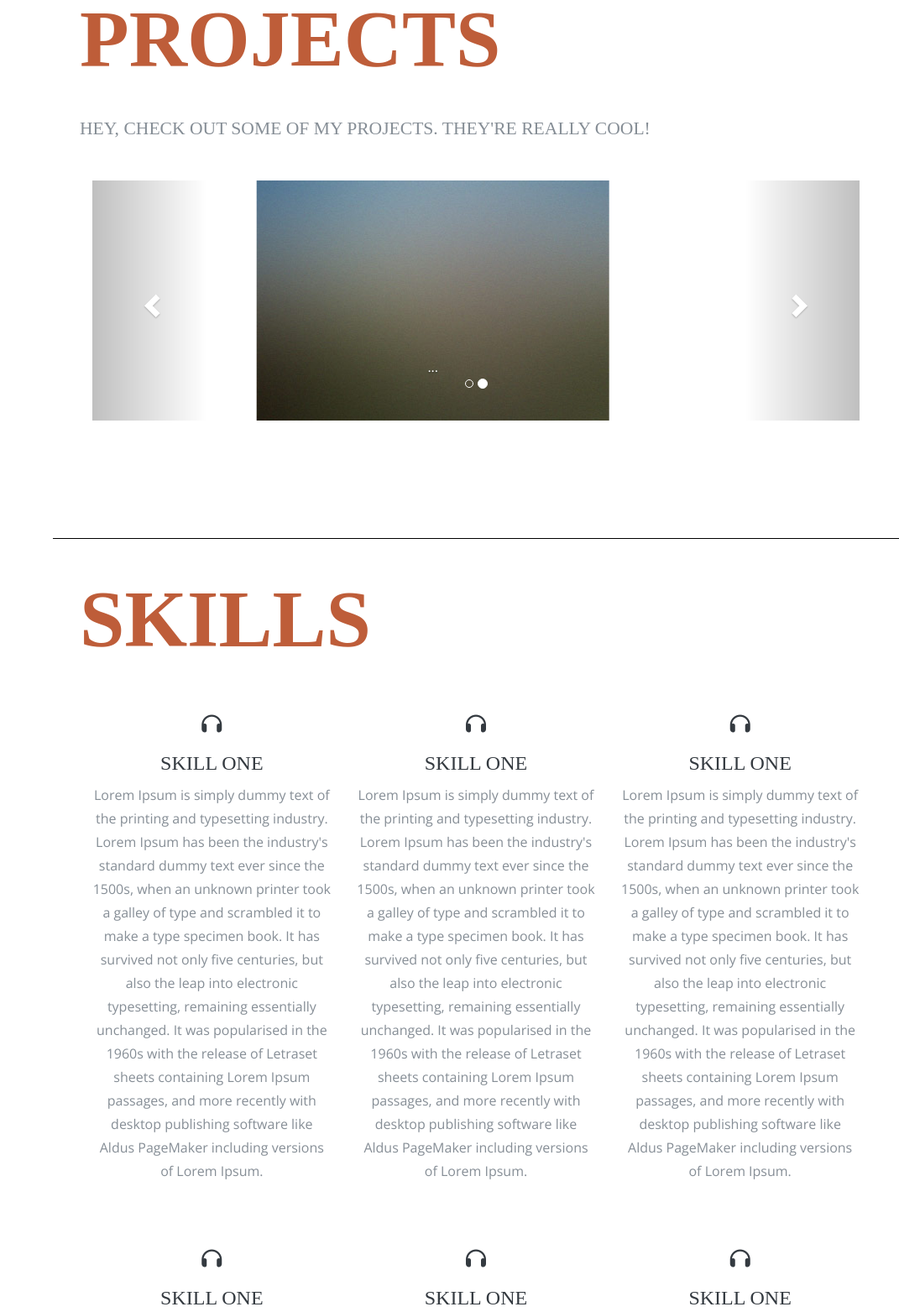
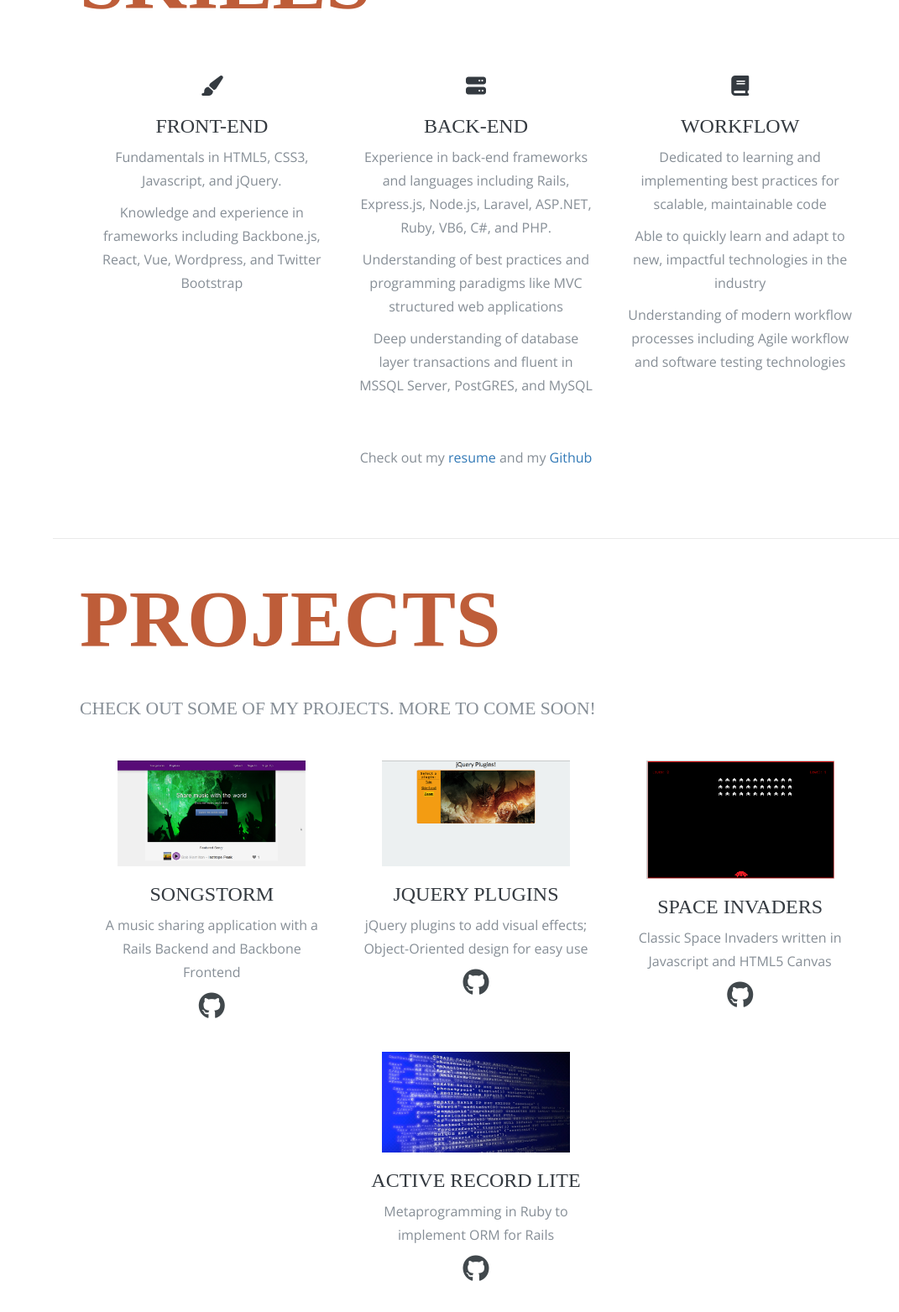
Before and after one commit to saik212/res_theme, a plain HTML site: page index.html in a window 1280 px wide. Shown: the part 958-2521 px from the top of the page at 84% size, without its empty margins (209-1280 px from the left). Drawn offline with nearby package versions, Linux system fonts and the light colour scheme; a web font is replaced by a local one.

Commit message:
Complete theme

```diff
--- a/index.html
+++ b/index.html
@@ -48,15 +48,21 @@
             <a class="nav-link js-scroll-trigger" href="#about">About</a>
           </li>
           <li class="nav-item col-md-12 mb-5">
-            <a class="nav-link js-scroll-trigger" href="#projects">Projects</a>
+            <a class="nav-link js-scroll-trigger" href="#skills">Skills</a>
           </li>
           <li class="nav-item col-md-12 mb-5">
-            <a class="nav-link js-scroll-trigger" href="#skills">Skills</a>
+            <a class="nav-link js-scroll-trigger" href="#projects">Projects</a>
           </li>
           <li class="nav-item col-md-12 mb-5">
             <a class="nav-link js-scroll-trigger" href="#contact">Contact</a>
           </li>
         </ul>
+      </div>
+      <div class="col-md-12 social-icons">
+      	<a href="www.github.com/saik212" target="_blank" class="nav-icon"><i class="fa fa-github"></i></a>
+      	<a href="www.linkedin.com/in/saikandala" target="_blank" class="nav-icon"><i class="fa fa-linkedin"></i></a>
+      	<a href="mailto:kandala.sai@gmail.com" target="_blank" class="nav-icon"><i class="fa fa-envelope"></i></a>
+      	<a href="images/Sai_Kandala_Engineering_resume.pdf" class="nav-icon"><i class="fa fa-file-text" target="_blank" ></i></a>
       </div>
   	</div><!-- .container-fluid -->
 	</nav>
@@ -68,51 +74,7 @@
 			<div class="col-md-12 section-auto">
 				<h1 class="row primary-text mb-0">Sai Kandala</h1>
 				<div class="row mb-5 subheader">622 Timber Ridge Ct · Neptune, NJ 07753 · (732) 762-5169 · <span class="primary-text">kandala.sai@gmail.com</span></div>
-				<p class="row mb-5">I am a New York/New Jersey-based software developer with over a year of experience in programming. I am a New York/New Jersey-based software developer with over a year of experience in programming. I am a New York/New Jersey-based software developer with over a year of experience in programming. I am a New York/New Jersey-based software developer with over a year of experience in programming.</p>
-			</div>
-		</section>
-		<section class="row res-section" id="projects">
-			<div class="col-md-12 section-auto">
-				<h1 class="row primary-text mb-5">Projects</h1>
-				<div class="row subheader mb-5">Hey, check out some of my projects. They're really cool!</div>
-
-				<!-- Carousel -->
-				<div id="carousel-container">
-
-					<div id="carousel-example-generic" class="carousel slide" data-ride="carousel">
-					  <!-- Indicators -->
-					  <ol class="carousel-indicators">
-					    <li data-target="#carousel-example-generic" data-slide-to="0" class="active"></li>
-					    <li data-target="#carousel-example-generic" data-slide-to="1"></li>
-					  </ol>
-
-					  <!-- Wrapper for slides -->
-					  <div class="carousel-inner" role="listbox">
-					    <div class="item active">
-					      <img class="img-car" src="images/pic02.jpg" alt="">
-					      <div class="carousel-caption">
-					        ...
-					      </div>
-					    </div>
-					    <div class="item">
-					      <img class="img-car"  src="images/pic02.jpg" alt="">
-					      <div class="carousel-caption">
-					        ...
-					      </div>
-					    </div>
-					  </div>
-
-					  <!-- Controls -->
-					  <a class="left carousel-control" href="#carousel-example-generic" role="button" data-slide="prev">
-					    <span class="glyphicon glyphicon-chevron-left" aria-hidden="true"></span>
-					    <span class="sr-only">Previous</span>
-					  </a>
-					  <a class="right carousel-control" href="#carousel-example-generic" role="button" data-slide="next">
-					    <span class="glyphicon glyphicon-chevron-right" aria-hidden="true"></span>
-					    <span class="sr-only">Next</span>
-					  </a>
-					</div>
-				</div>
+				<p class="row mb-5">I am a New York/New Jersey-based software developer with a wealth of development experience. I have a passion for programming and learning, allowing me to work in dynamic, fast-paced environments, and develop engaging experiences for users. When I'm not behind a computer screen, you can find me on the tennis courts!</p>
 			</div>
 		</section>
 			<section class="row res-section" id="skills">
@@ -120,39 +82,71 @@
 				<h1 class="row primary-text mb-5">Skills</h1>
 				<div class="row text-center">
 					<div class="col-md-4 mb-5">
-						<h2 class="f-1-5"><i class="fa fa-headphones"></i></h2>
-						<h3 class="f-1-5">Skill One</h3>
-						<p>Lorem Ipsum is simply dummy text of the printing and typesetting industry. Lorem Ipsum has been the industry's standard dummy text ever since the 1500s, when an unknown printer took a galley of type and scrambled it to make a type specimen book. It has survived not only five centuries, but also the leap into electronic typesetting, remaining essentially unchanged. It was popularised in the 1960s with the release of Letraset sheets containing Lorem Ipsum passages, and more recently with desktop publishing software like Aldus PageMaker including versions of Lorem Ipsum.</p>
+						<h2 class="f-1-5"><i class="fa fa-paint-brush"></i></h2>
+						<h3 class="f-1-5">Front-End</h3>
+						<p>Fundamentals in HTML5, CSS3, Javascript, and jQuery.</p>
+						<p>Knowledge and experience in frameworks including Backbone.js, React, Vue, Wordpress, and Twitter Bootstrap</p>
 					</div>
 					<div class="col-md-4 mb-5">
-						<h2 class="f-1-5"><i class="fa fa-headphones"></i></h2>
-						<h3 class="f-1-5">Skill One</h3>
-						<p>Lorem Ipsum is simply dummy text of the printing and typesetting industry. Lorem Ipsum has been the industry's standard dummy text ever since the 1500s, when an unknown printer took a galley of type and scrambled it to make a type specimen book. It has survived not only five centuries, but also the leap into electronic typesetting, remaining essentially unchanged. It was popularised in the 1960s with the release of Letraset sheets containing Lorem Ipsum passages, and more recently with desktop publishing software like Aldus PageMaker including versions of Lorem Ipsum.</p>
+						<h2 class="f-1-5"><i class="fa fa-server"></i></h2>
+						<h3 class="f-1-5">Back-End</h3>
+						<p>Experience in back-end frameworks and languages including Rails, Express.js, Node.js, Laravel, ASP.NET, Ruby, VB6, C#, and PHP.</p>
+						<p>Understanding of best practices and programming paradigms like MVC structured web applications</p>
+						<p>Deep understanding of database layer transactions and fluent in MSSQL Server, PostGRES, and MySQL</p>
 					</div>
 					<div class="col-md-4 mb-5">
-						<h2 class="f-1-5"><i class="fa fa-headphones"></i></h2>
-						<h3 class="f-1-5">Skill One</h3>
-						<p>Lorem Ipsum is simply dummy text of the printing and typesetting industry. Lorem Ipsum has been the industry's standard dummy text ever since the 1500s, when an unknown printer took a galley of type and scrambled it to make a type specimen book. It has survived not only five centuries, but also the leap into electronic typesetting, remaining essentially unchanged. It was popularised in the 1960s with the release of Letraset sheets containing Lorem Ipsum passages, and more recently with desktop publishing software like Aldus PageMaker including versions of Lorem Ipsum.</p>
+						<h2 class="f-1-5"><i class="fa fa-book"></i></h2>
+						<h3 class="f-1-5">Workflow</h3>
+						<p>Dedicated to learning and implementing best practices for scalable, maintainable code</p>
+						<p>Able to quickly learn and adapt to new, impactful technologies in the industry</p>
+						<p>Understanding of modern workflow processes including Agile workflow and software testing technologies</p>
+					</div>
+				</div>
+				<p class="row text-center">Check out my <a href="images/Sai_Kandala_Engineering_resume.pdf">resume</a> and my <a href="www.github.com/saik212">Github</a></p>
+			</div>
+		</section>
+		<section class="row res-section" id="projects">
+			<div class="col-md-12 section-auto">
+				<h1 class="row primary-text mb-5">Projects</h1>
+				<div class="row subheader mb-5">Check out some of my projects. More to come soon!</div>
+				<div class="row text-center">
+					<div class="col-md-4 mb-5">
+						<a href="www.songstorm.me" target="_blank">
+							<img class="f-1-5" src="images/songstorm1.png"></h2>
+						</a>
+						<h3 class="f-1-5">Songstorm</h3>
+						<p>A music sharing application with a Rails Backend and Backbone Frontend</p>
+						<a href="www.github.com/saik212/songstorm" class="github-project"><i class="fa fa-github"></i></a>
 					</div>
 					<div class="col-md-4 mb-5">
-						<h2 class="f-1-5"><i class="fa fa-headphones"></i></h2>
-						<h3 class="f-1-5">Skill One</h3>
-						<p>Lorem Ipsum is simply dummy text of the printing and typesetting industry. Lorem Ipsum has been the industry's standard dummy text ever since the 1500s, when an unknown printer took a galley of type and scrambled it to make a type specimen book. It has survived not only five centuries, but also the leap into electronic typesetting, remaining essentially unchanged. It was popularised in the 1960s with the release of Letraset sheets containing Lorem Ipsum passages, and more recently with desktop publishing software like Aldus PageMaker including versions of Lorem Ipsum.</p>
+						<a href="www.saikandala.com/jQuery_plugins" target="_blank">
+							<img class="f-1-5" src="images/plugins.png"></h2>
+						</a>
+						<h3 class="f-1-5">jQuery Plugins</h3>
+						<p>jQuery plugins to add visual effects; Object-Oriented design for easy use</p>
+						<a href="www.github.com/saik212/jQuery_plugins" class="github-project"><i class="fa fa-github"></i></a>
 					</div>
 						<div class="col-md-4 mb-5">
-						<h2 class="f-1-5"><i class="fa fa-headphones"></i></h2>
-						<h3 class="f-1-5">Skill One</h3>
-						<p>Lorem Ipsum is simply dummy text of the printing and typesetting industry. Lorem Ipsum has been the industry's standard dummy text ever since the 1500s, when an unknown printer took a galley of type and scrambled it to make a type specimen book. It has survived not only five centuries, but also the leap into electronic typesetting, remaining essentially unchanged. It was popularised in the 1960s with the release of Letraset sheets containing Lorem Ipsum passages, and more recently with desktop publishing software like Aldus PageMaker including versions of Lorem Ipsum.</p>
+						<a href="www.saikandala.com/space_invaders" target="_blank">
+							<img class="f-1-5" src="images/SpaceInvaders.png"></h2>
+						</a>
+						<h3 class="f-1-5">Space Invaders</h3>
+						<p>Classic Space Invaders written in Javascript and HTML5 Canvas</p>
+						<a href="www.github.com/saik212/space_invaders" class="github-project"><i class="fa fa-github"></i></a>
 					</div>
 						<div class="col-md-4 mb-5">
-						<h2 class="f-1-5"><i class="fa fa-headphones"></i></h2>
-						<h3 class="f-1-5">Skill One</h3>
-						<p>Lorem Ipsum is simply dummy text of the printing and typesetting industry. Lorem Ipsum has been the industry's standard dummy text ever since the 1500s, when an unknown printer took a galley of type and scrambled it to make a type specimen book. It has survived not only five centuries, but also the leap into electronic typesetting, remaining essentially unchanged. It was popularised in the 1960s with the release of Letraset sheets containing Lorem Ipsum passages, and more recently with desktop publishing software like Aldus PageMaker including versions of Lorem Ipsum.</p>
+						<a href="www.github.com/saik212/active_record_lite" target="_blank">
+							<img class="f-1-5" src="images/random_code.jpg"></h2>
+						</a>
+						<h3 class="f-1-5">Active Record Lite</h3>
+						<p>Metaprogramming in Ruby to implement ORM for Rails</p>
+						<a href="www.github.com/saik212/active_record_lite" class="github-project"><i class="fa fa-github"></i></a>
 					</div>
 				</div>
-				<p class="row text-center">Check out resume here</p>
+
 			</div>
 		</section>
+
 		<section class="row res-section" id="contact">
 			<div class="col-md-12 section-auto">
 				<h1 class="row primary-text mb-5">Contact</h1>
@@ -190,9 +184,7 @@
   src="https://code.jquery.com/jquery-2.2.4.min.js"
   integrity="sha256-BbhdlvQf/xTY9gja0Dq3HiwQF8LaCRTXxZKRutelT44="
   crossorigin="anonymous"></script>
-<script src="https://cdnjs.cloudflare.com/ajax/libs/jquery-easing/1.4.1/jquery.easing.min.js"></script>
-<script src="https://maxcdn.bootstrapcdn.com/bootstrap/3.3.7/js/bootstrap.min.js"></script>
-<script src="https://use.fontawesome.com/06f2663acb.js"></script>
+<script src="https://cdnjs.cloudflare.com/ajax/libs/jquery-easing/1.4.1/jquery.easing.min.js"></script><script src="https://use.fontawesome.com/06f2663acb.js"></script>
 <script src="port.js"></script>
 
 </body>
--- a/style.css
+++ b/style.css
@@ -31,6 +31,18 @@ body {
 	background-color: #fff;
 }
 
+.social-icons {
+	text-align: center;
+  position: absolute;
+  bottom: 0;
+  left: 0;
+}
+
+.social-icons > a {
+	margin: 0 1rem;
+	font-size: 1.45rem;
+}
+
 @media screen and (max-width: 992px) {
 	#nav-side {
 		display: none;
@@ -57,7 +69,7 @@ ul {
 
 .res-section {
 	padding: 2rem;
-	border-bottom: 1px solid #000;
+	border-bottom: 1px solid #eaeaea;
 	min-height: 100vh;
 	display: flex;
 	flow-direction: column;
@@ -130,7 +142,7 @@ ul {
 }
 
 .ratio {
-	background-image: url("images/pic02.jpg");
+	background-image: url("images/sai.jpg");
 	background-position: center center;
   background-repeat: no-repeat;
   background-size: cover;
@@ -139,4 +151,28 @@ ul {
   padding-bottom: 100%;
   position: relative;
   width: 100%;
+	-webkit-transform: rotate(-90deg);
+  -moz-transform: rotate(-90deg);
+  -ms-transform: rotate(-90deg);
+  -o-transform: rotate(-90deg);
+  transform: rotate(-90deg);
+  background-position: 0;
 }
+
+#carousel-caption {
+	font-size: 1rem;
+	color: #000;
+}
+
+img {
+	width: 14rem;
+}
+
+.github-project {
+	font-size: 2rem;
+	color: #41484c;
+}
+
+.nav-icon {
+	color: #fff;
+}
```
Also changed, not shown: 2 other files. Lines whose indentation alone changed are shown as unchanged.
